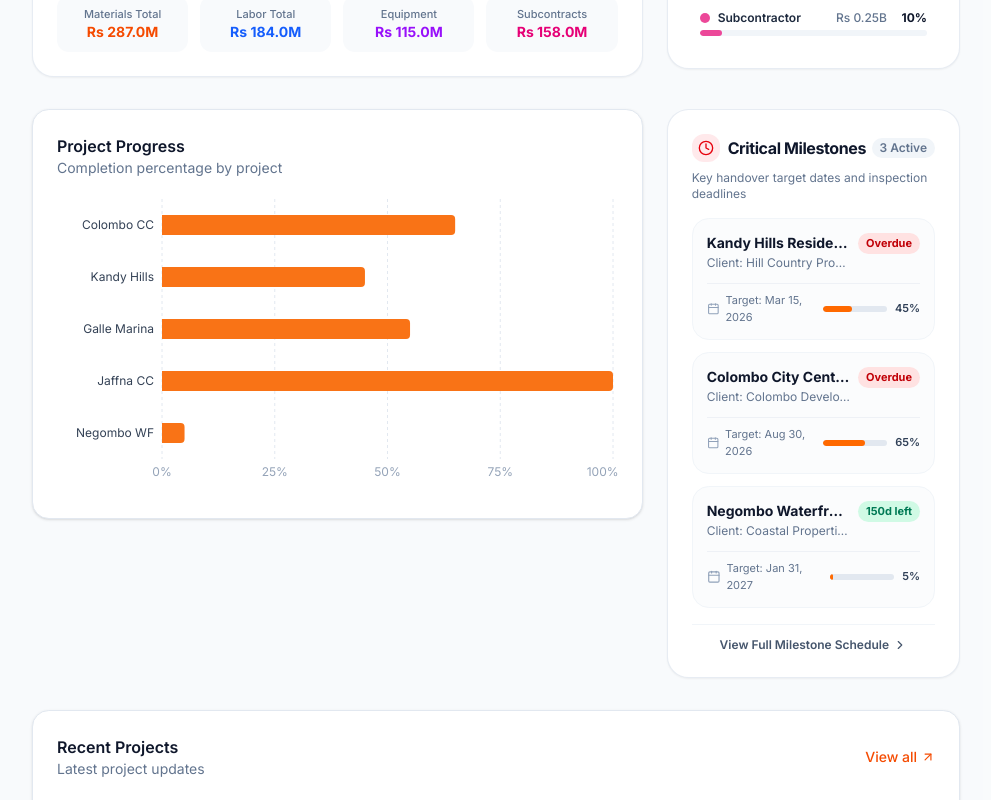
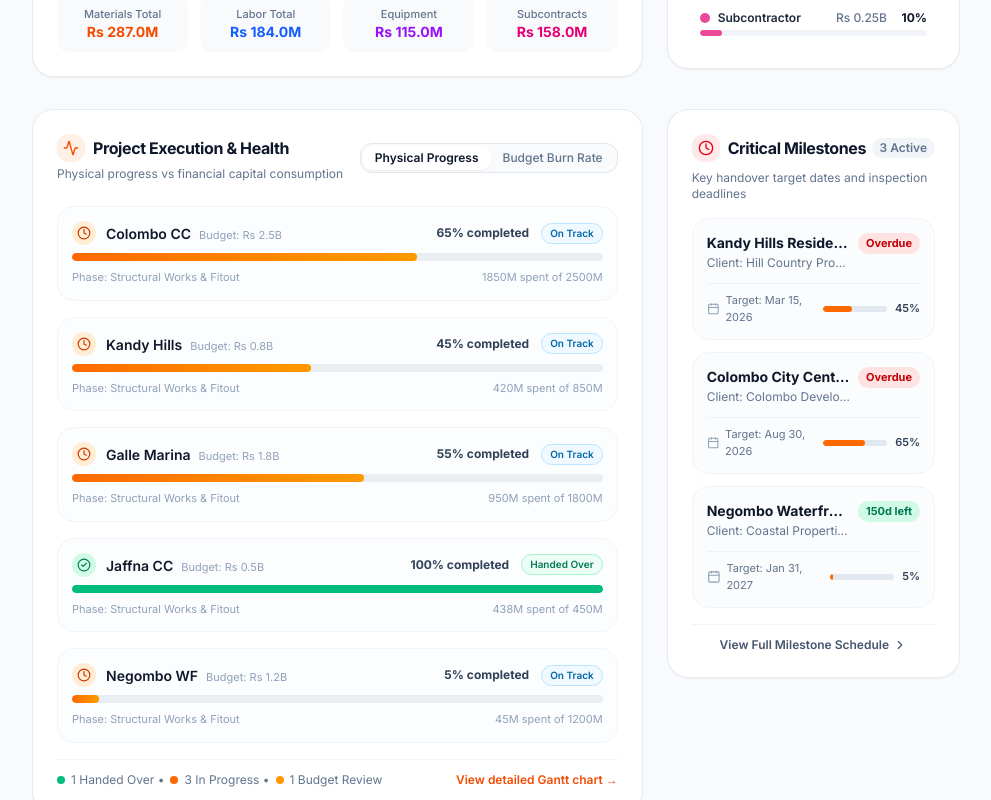
Before and after one commit to supunyasanthaofficial/construction-pm, a Next.js app: page / in a window 1280 px wide. Shown: the part 1200-2000 px from the top of the page, without its empty margins (288-1279 px from the left). Built offline with nearby package versions, Linux system fonts and the light colour scheme.

Commit message:
Enhance ProjectProgressChart with improved layout, view mode toggle, and detailed project metrics

```diff
--- a/components/features/project-progress-chart.tsx
+++ b/components/features/project-progress-chart.tsx
@@ -1,87 +1,168 @@
-
 "use client";
 
-import {
-  BarChart,
-  Bar,
-  XAxis,
-  YAxis,
-  CartesianGrid,
-  Tooltip,
-  ResponsiveContainer,
-} from "recharts";
-import type { Payload } from "recharts/types/component/DefaultTooltipContent";
+import { useState } from "react";
 import { projectProgressData } from "@/lib/mock-data";
-
-const CustomTooltip = ({
-  active,
-  payload,
-  label,
-}: {
-  active?: boolean;
-  payload?: Payload[];
-  label?: string;
-}) => {
-  if (active && payload && payload.length) {
-    return (
-      <div
-        style={{
-          backgroundColor: "#fff",
-          border: "1px solid #E2E8F0",
-          borderRadius: "8px",
-          padding: "8px 12px",
-        }}
-      >
-        <p style={{ color: "#64748B", fontSize: "13px", margin: 0 }}>
-          {label}:{" "}
-          <span style={{ fontWeight: 600, color: "#F97316" }}>
-            {payload[0].value}%
-          </span>
-        </p>
-      </div>
-    );
-  }
-  return null;
-};
+import { Activity, CheckCircle2, Clock, AlertCircle } from "lucide-react";
+import Link from "next/link";
 
 export function ProjectProgressChart() {
+  const [viewMode, setViewMode] = useState<"progress" | "budget">("progress");
+
   return (
-    <div className="rounded-xl border bg-white p-6 shadow-sm">
-      <div className="mb-4">
-        <h3 className="text-base font-semibold text-slate-900">
-          Project Progress
-        </h3>
-        <p className="text-sm text-slate-500">
-          Completion percentage by project
-        </p>
+    <div className="rounded-2xl border border-slate-200/80 bg-white p-6 shadow-xs transition-all hover:shadow-md">
+      <div className="flex flex-col gap-4 sm:flex-row sm:items-center sm:justify-between mb-6">
+        <div>
+          <div className="flex items-center gap-2">
+            <div className="flex h-7 w-7 items-center justify-center rounded-lg bg-orange-500/10 text-orange-600">
+              <Activity className="h-4 w-4" />
+            </div>
+            <h3 className="text-base font-bold text-slate-900 tracking-tight">
+              Project Execution & Health
+            </h3>
+          </div>
+          <p className="text-xs text-slate-500 mt-1">
+            Physical progress vs financial capital consumption
+          </p>
+        </div>
+
+        {/* View toggle */}
+        <div className="flex rounded-lg border border-slate-200 bg-slate-50 p-0.5 text-xs font-medium self-start sm:self-auto">
+          <button
+            onClick={() => setViewMode("progress")}
+            className={`rounded-md px-3 py-1 transition-all ${
+              viewMode === "progress"
+                ? "bg-white text-slate-900 shadow-xs font-semibold"
+                : "text-slate-500 hover:text-slate-900"
+            }`}
+          >
+            Physical Progress
+          </button>
+          <button
+            onClick={() => setViewMode("budget")}
+            className={`rounded-md px-3 py-1 transition-all ${
+              viewMode === "budget"
+                ? "bg-white text-slate-900 shadow-xs font-semibold"
+                : "text-slate-500 hover:text-slate-900"
+            }`}
+          >
+            Budget Burn Rate
+          </button>
+        </div>
       </div>
-      <div className="h-[300px]">
-        <ResponsiveContainer width="100%" height="100%">
-          <BarChart data={projectProgressData} layout="vertical" barSize={20}>
-            <CartesianGrid
-              strokeDasharray="3 3"
-              horizontal={false}
-              stroke="#E2E8F0"
-            />
-            <XAxis
-              type="number"
-              axisLine={false}
-              tickLine={false}
-              tick={{ fill: "#94A3B8", fontSize: 12 }}
-              tickFormatter={(value) => `${value}%`}
-            />
-            <YAxis
-              dataKey="name"
-              type="category"
-              axisLine={false}
-              tickLine={false}
-              tick={{ fill: "#334155", fontSize: 12 }}
-              width={100}
-            />
-            <Tooltip content={<CustomTooltip />} />
-            <Bar dataKey="progress" fill="#F97316" radius={[0, 4, 4, 0]} />
-          </BarChart>
-        </ResponsiveContainer>
+
+      {/* Progress Cards List */}
+      <div className="space-y-4">
+        {projectProgressData.map((project, idx) => {
+          const budgetBurnPercent = Math.round(
+            (project.spent / project.budget) * 100
+          );
+          const isCompleted = project.progress === 100;
+          const isAtRisk = budgetBurnPercent > project.progress + 15;
+
+          return (
+            <div
+              key={idx}
+              className="group rounded-xl border border-slate-100 bg-slate-50/40 p-3.5 transition-all hover:border-slate-200 hover:bg-slate-50"
+            >
+              <div className="flex items-center justify-between gap-4 mb-2">
+                <div className="flex items-center gap-2.5">
+                  <div
+                    className={`flex h-6 w-6 items-center justify-center rounded-full text-xs font-bold ${
+                      isCompleted
+                        ? "bg-emerald-100 text-emerald-700"
+                        : isAtRisk
+                        ? "bg-amber-100 text-amber-700"
+                        : "bg-orange-100 text-orange-700"
+                    }`}
+                  >
+                    {isCompleted ? (
+                      <CheckCircle2 className="h-3.5 w-3.5" />
+                    ) : isAtRisk ? (
+                      <AlertCircle className="h-3.5 w-3.5" />
+                    ) : (
+                      <Clock className="h-3.5 w-3.5" />
+                    )}
+                  </div>
+                  <div>
+                    <span className="text-sm font-semibold text-slate-900 group-hover:text-orange-600 transition-colors">
+                      {project.name}
+                    </span>
+                    <span className="text-[11px] text-slate-400 ml-2 hidden sm:inline">
+                      Budget: Rs {(project.budget / 1000).toFixed(1)}B
+                    </span>
+                  </div>
+                </div>
+
+                <div className="flex items-center gap-3">
+                  <span className="text-xs font-bold text-slate-700">
+                    {viewMode === "progress"
+                      ? `${project.progress}% completed`
+                      : `${budgetBurnPercent}% spent (Rs ${project.spent}M)`}
+                  </span>
+                  <span
+                    className={`text-[10px] font-semibold px-2 py-0.5 rounded-full border ${
+                      isCompleted
+                        ? "bg-emerald-50 text-emerald-700 border-emerald-200"
+                        : isAtRisk
+                        ? "bg-amber-50 text-amber-700 border-amber-200"
+                        : "bg-sky-50 text-sky-700 border-sky-200"
+                    }`}
+                  >
+                    {isCompleted
+                      ? "Handed Over"
+                      : isAtRisk
+                      ? "Budget Warning"
+                      : "On Track"}
+                  </span>
+                </div>
+              </div>
+
+              {/* Progress track */}
+              <div className="relative h-2 w-full overflow-hidden rounded-full bg-slate-200/70">
+                <div
+                  className={`h-full rounded-full transition-all duration-700 ${
+                    isCompleted
+                      ? "bg-emerald-500"
+                      : viewMode === "budget" && isAtRisk
+                      ? "bg-amber-500"
+                      : "bg-gradient-to-r from-orange-500 to-amber-500"
+                  }`}
+                  style={{
+                    width: `${
+                      viewMode === "progress"
+                        ? project.progress
+                        : Math.min(budgetBurnPercent, 100)
+                    }%`,
+                  }}
+                />
+              </div>
+
+              {/* Bottom sub-metrics */}
+              <div className="mt-2 flex items-center justify-between text-[11px] text-slate-400">
+                <span>Phase: Structural Works & Fitout</span>
+                <span>
+                  {project.spent}M spent of {project.budget}M
+                </span>
+              </div>
+            </div>
+          );
+        })}
+      </div>
+
+      <div className="mt-4 flex items-center justify-between border-t border-slate-100 pt-3 text-xs text-slate-500">
+        <span className="flex items-center gap-1.5">
+          <span className="h-2 w-2 rounded-full bg-emerald-500" /> 1 Handed Over
+          •
+          <span className="h-2 w-2 rounded-full bg-orange-500" /> 3 In Progress
+          •
+          <span className="h-2 w-2 rounded-full bg-amber-500" /> 1 Budget Review
+        </span>
+        <Link
+          href="/projects"
+          className="font-semibold text-orange-600 hover:text-orange-700 hover:underline"
+        >
+          View detailed Gantt chart →
+        </Link>
       </div>
     </div>
   );
```
